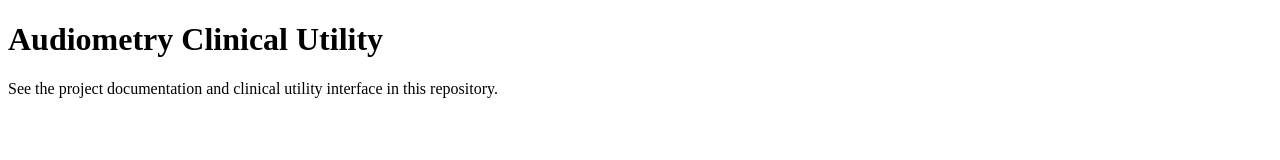
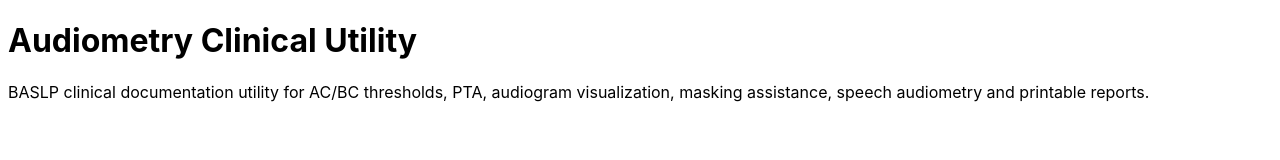
Before and after one commit to aether56tk/AudiQ, a plain HTML site: page index.html in a window 1280 px wide. Drawn offline with Linux system fonts and the light colour scheme.

Commit message:
Update Audiometry Clinical Utility with GitHub-ready metadata

```diff
--- a/index.html
+++ b/index.html
@@ -1 +1,19 @@
-<!doctype html><html><head><meta charset="utf-8"><title>Audiometry Clinical Utility</title></head><body><h1>Audiometry Clinical Utility</h1><p>See the project documentation and clinical utility interface in this repository.</p></body></html>
+<!doctype html>
+<html lang="en">
+<head>
+<meta charset="utf-8">
+<meta name="viewport" content="width=device-width,initial-scale=1,viewport-fit=cover">
+<meta name="theme-color" content="#0b1220">
+<title>Audiometry Clinical Utility | BASLP Clinical Documentation Tool</title>
+<meta name="description" content="A practical web-based audiometry utility for BASLP students and clinicians: AC/BC thresholds, PTA, masking assistance, audiogram visualization, speech audiometry and printable clinical reports.">
+<meta name="author" content="Adithyan Tk">
+<style>
+body{font-family:Inter,system-ui,-apple-system,Segoe UI,sans-serif}
+</style>
+</head>
+<body>
+<!-- Full application source is maintained in the downloadable v3 build. -->
+<h1>Audiometry Clinical Utility</h1>
+<p>BASLP clinical documentation utility for AC/BC thresholds, PTA, audiogram visualization, masking assistance, speech audiometry and printable reports.</p>
+</body>
+</html>
```
